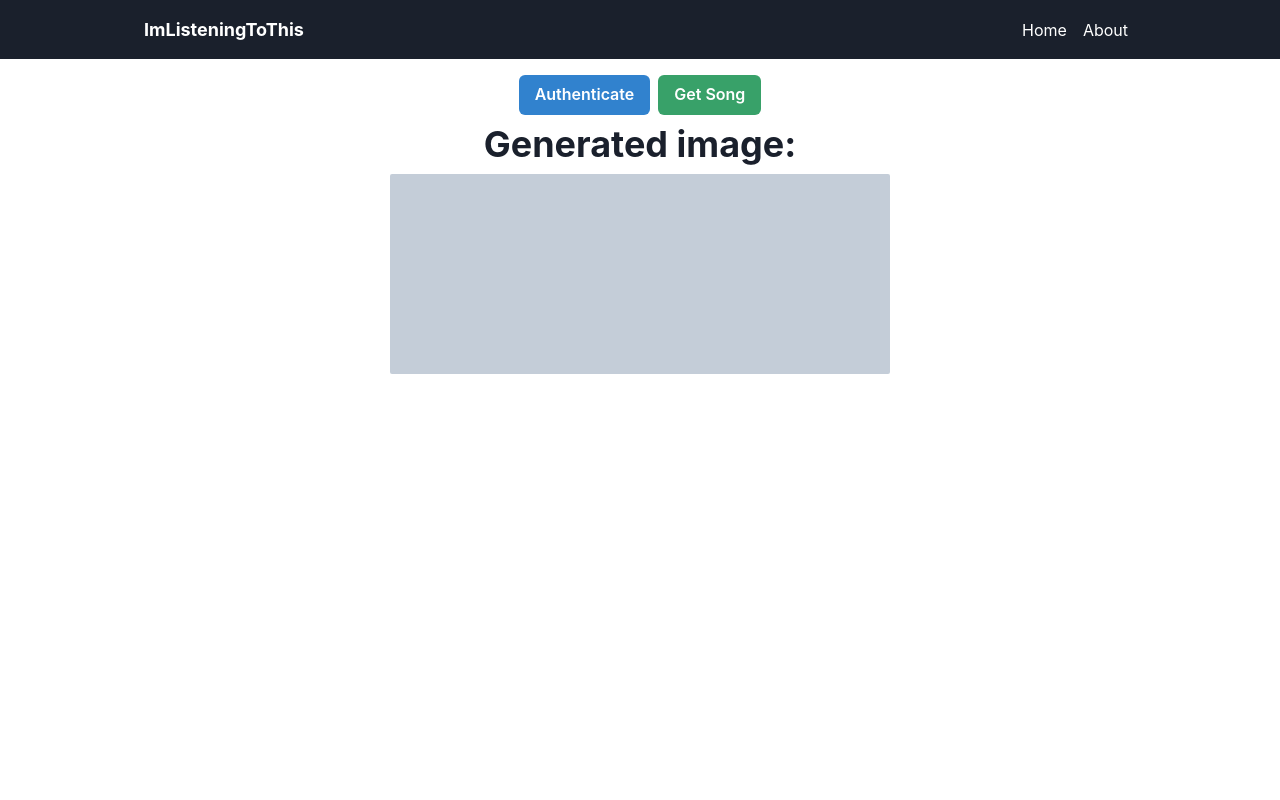
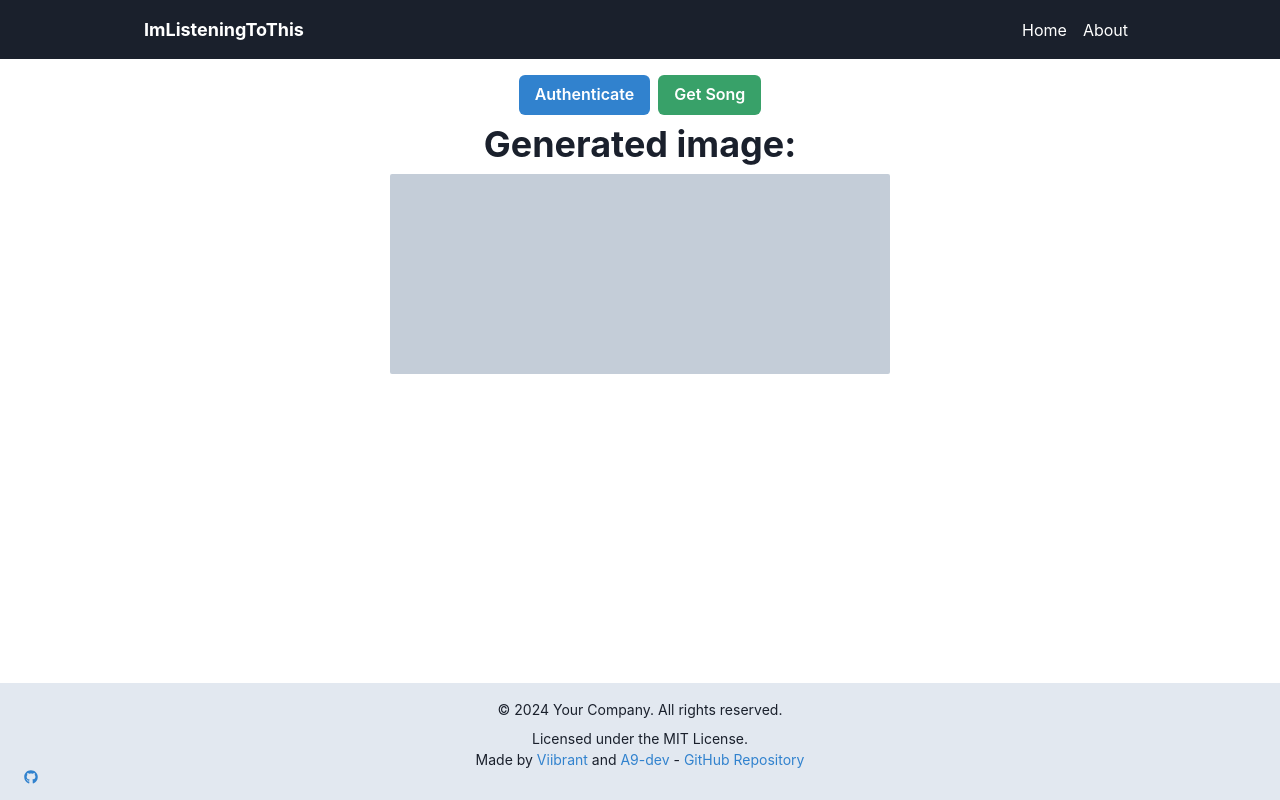
Before and after one commit to Viibrant/imlisteningtothis, a Next.js app: page / in a window 1280 px wide. Built offline with nearby package versions, Linux system fonts and the light colour scheme.

Commit message:
Add Footer component to RootLayout

```diff
--- /dev/null
+++ b/app/components/Footer.tsx
@@ -0,0 +1,36 @@
+import { Box, Link, Text } from "@chakra-ui/react";
+import { FaGithub } from "react-icons/fa";
+
+const Footer = () => {
+  return (
+    <Box bg="gray.200" p={4} textAlign="center" position="fixed" bottom={0} left={0} right={0}>
+      <Text fontSize="sm">© {new Date().getFullYear()} Your Company. All rights reserved.</Text>
+      <Text fontSize="sm" mt={2}>
+        Licensed under the MIT License.
+      </Text>
+      <Text fontSize="sm">
+        Made by{" "}
+        <Link href="https://github.com/Viibrant" color="blue.500">
+          Viibrant{" "}
+        </Link>
+        and{" "}
+        <Link href="https://github.com/A9-dev" color="blue.500">
+          A9-dev
+        </Link>{" "}
+        -{" "}
+        <Link
+          href="https://github.com/Viibrant/imlisteningtothis"
+          color="blue.500"
+          fontSize="sm"
+          mt={2}
+          isExternal
+        >
+          GitHub Repository
+          <FaGithub style={{ marginLeft: "0.5rem" }} />
+        </Link>
+      </Text>
+    </Box>
+  );
+};
+
+export default Footer;
--- a/app/layout.tsx
+++ b/app/layout.tsx
@@ -1,7 +1,7 @@
 // app/layout.tsx
 import Header from "./components/Header";
 import { Providers } from "./providers";
-
+import Footer from "./components/Footer";
 export default function RootLayout({ children }: { children: React.ReactNode }) {
   return (
     <html lang="en">
@@ -9,6 +9,7 @@ export default function RootLayout({ children }: { children: React.ReactNode })
         <Providers>
           <Header />
           {children}
+          <Footer />
         </Providers>
       </body>
     </html>
```
